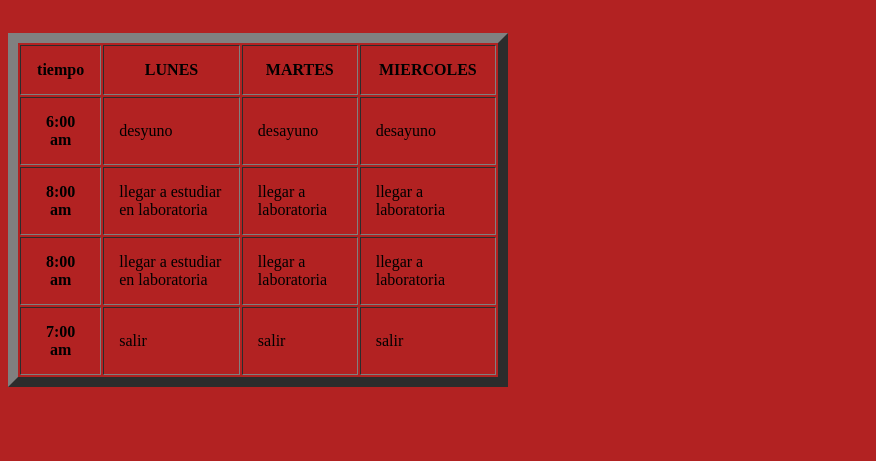
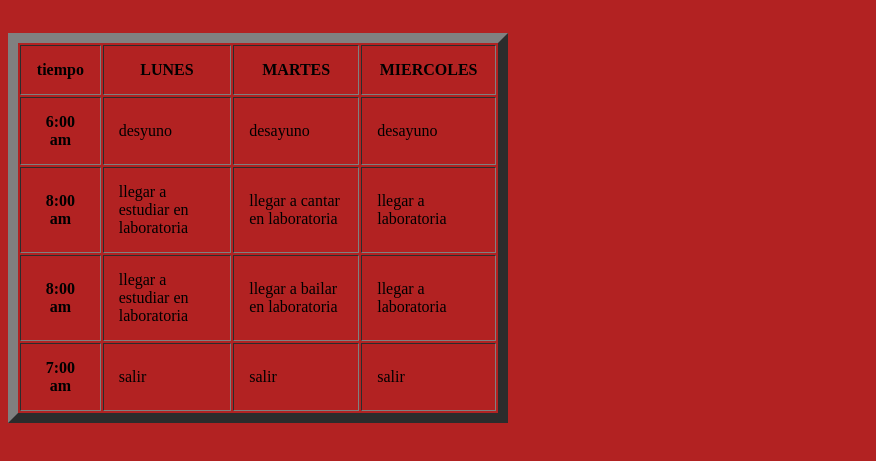
Before and after one commit to julix0239/hola, a plain HTML site: page index.html in a window 1280 px wide. Shown: the part 165-626 px from the top of the page, without its empty margins (0-876 px from the left). Drawn offline with Linux system fonts and the light colour scheme.

Commit message:
cambiando el html desde git hub

```diff
--- a/index.html
+++ b/index.html
@@ -25,13 +25,13 @@
         <tr>
             <th>8:00 am</th>
             <td>llegar a estudiar en laboratoria</td>
-            <td>llegar a laboratoria</td>
+            <td>llegar a cantar en laboratoria</td>
             <td>llegar a laboratoria</td>
         </tr>
         <tr>
             <th>8:00 am</th>
             <td>llegar a estudiar en laboratoria</td>
-            <td>llegar a laboratoria</td>
+            <td>llegar a bailar en laboratoria</td>
             <td>llegar a laboratoria</td>
         </tr>
         <tr>
```
